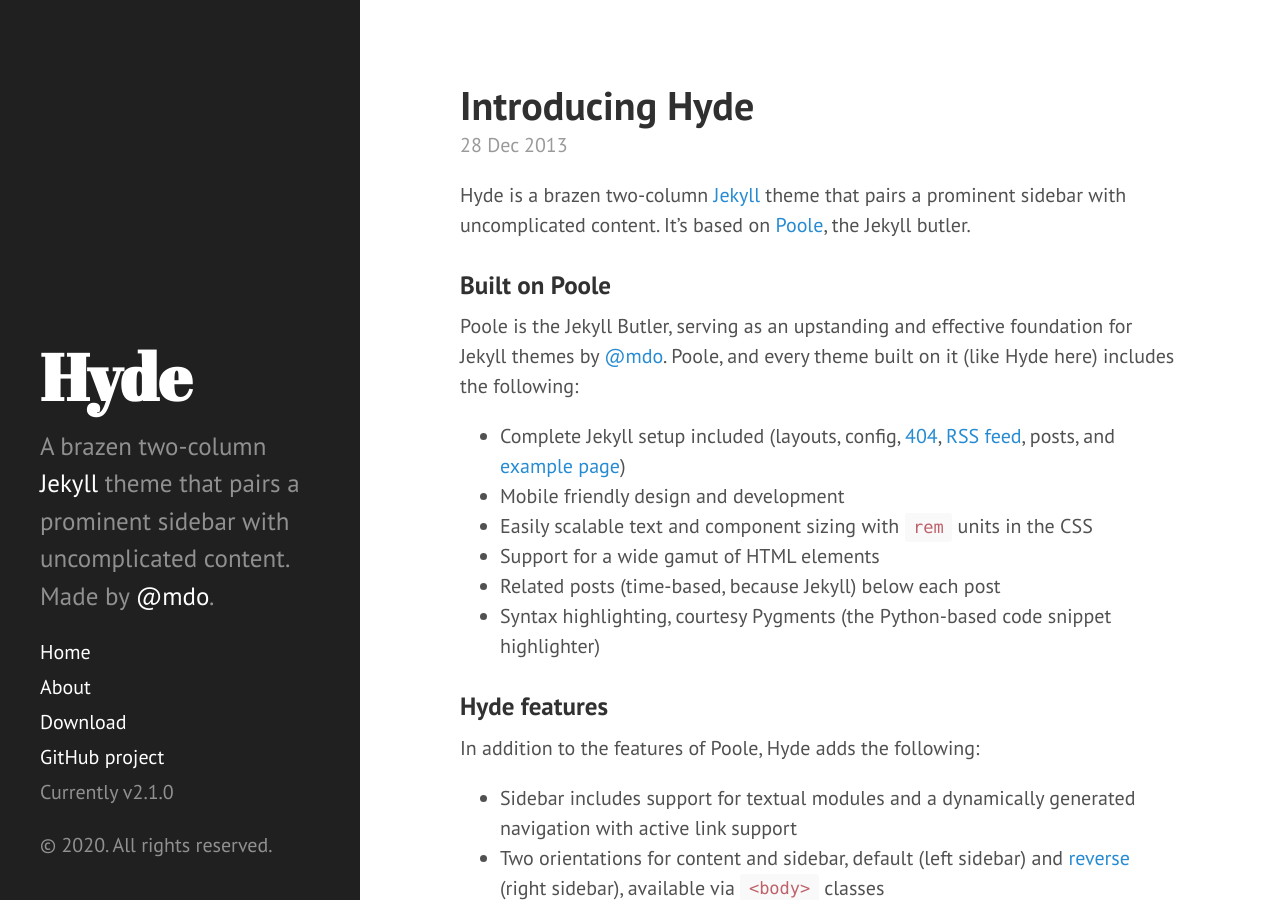
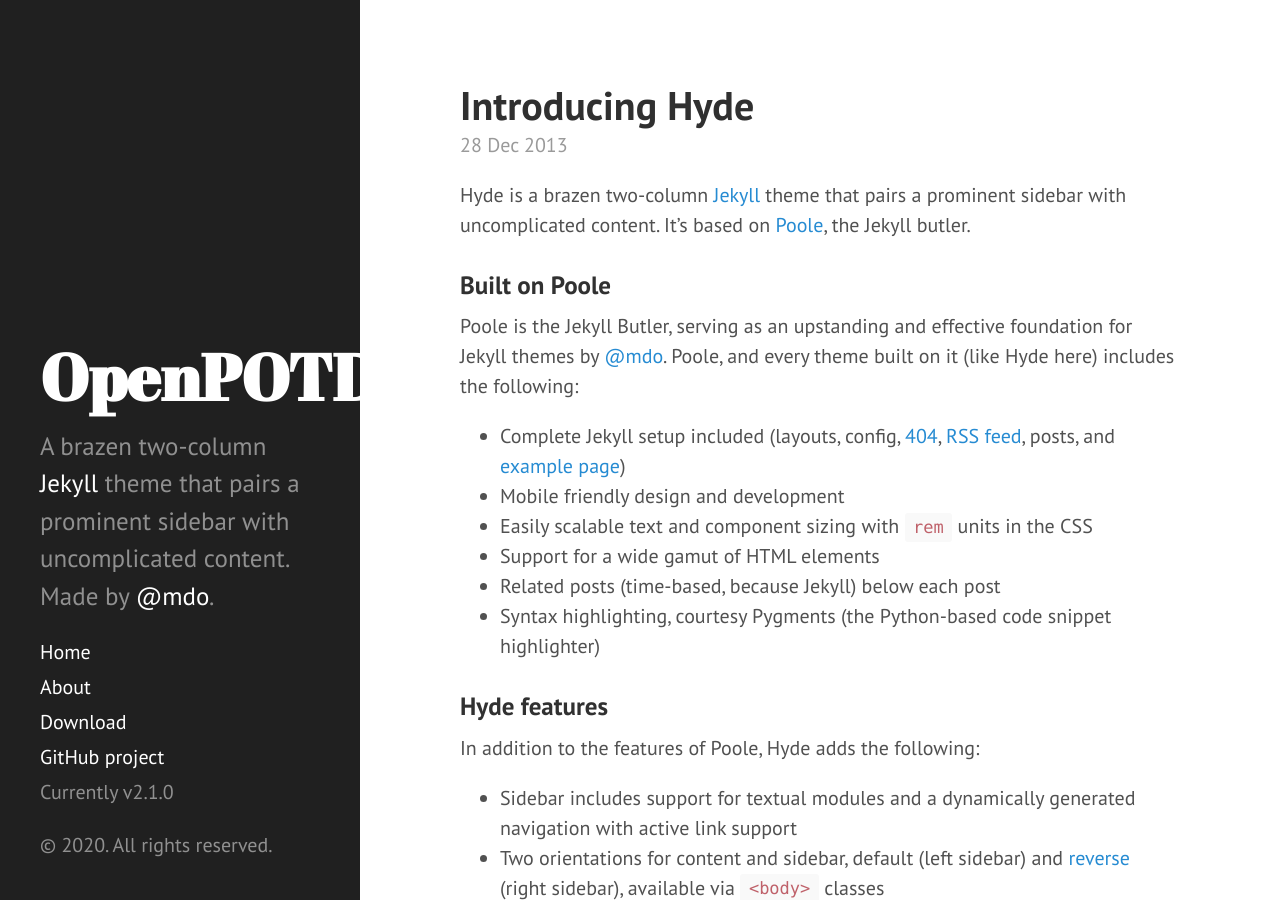
Before and after one commit to OpenPOTD/OpenPOTD.github.io, a Jekyll site: the page built from index.html, in a window 1280 px wide and 900 px high. Built offline with Jekyll 4.4.1, drawn with Linux system fonts in a browser that asks for light colours; the list of posts is cut into pages by our own code.

Commit message:
Update _config.yml

```diff
--- a/_config.yml
+++ b/_config.yml
@@ -6,8 +6,8 @@ permalink:        pretty
 #relative_permalinks: true
 
 # Setup
-title:            Hyde
-tagline:          'A Jekyll theme'
+title:            OpenPOTD
+#tagline:          'OpenPod'
 description:      'A brazen two-column <a href="http://jekyllrb.com" target="_blank">Jekyll</a> theme that pairs a prominent sidebar with uncomplicated content. Made by <a href="https://twitter.com/mdo" target="_blank">@mdo</a>.'
 url:              http://hyde.getpoole.com
 baseurl:          /
```
